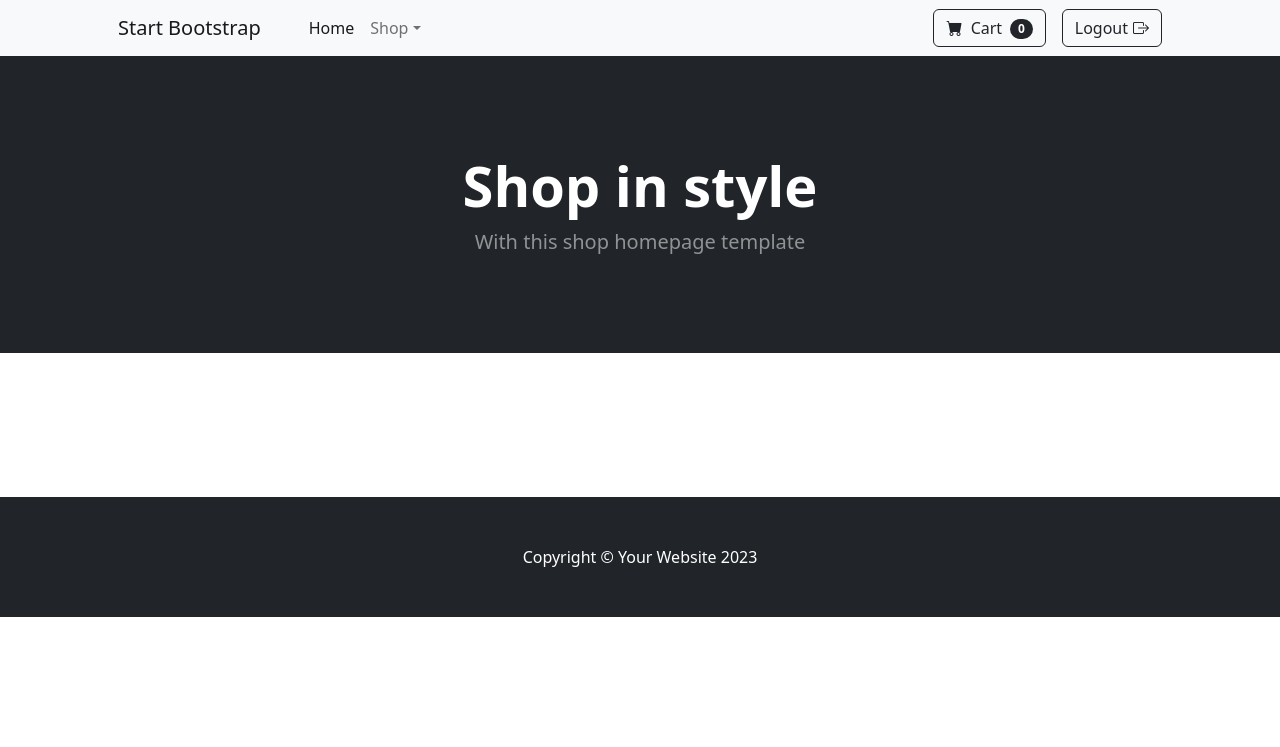
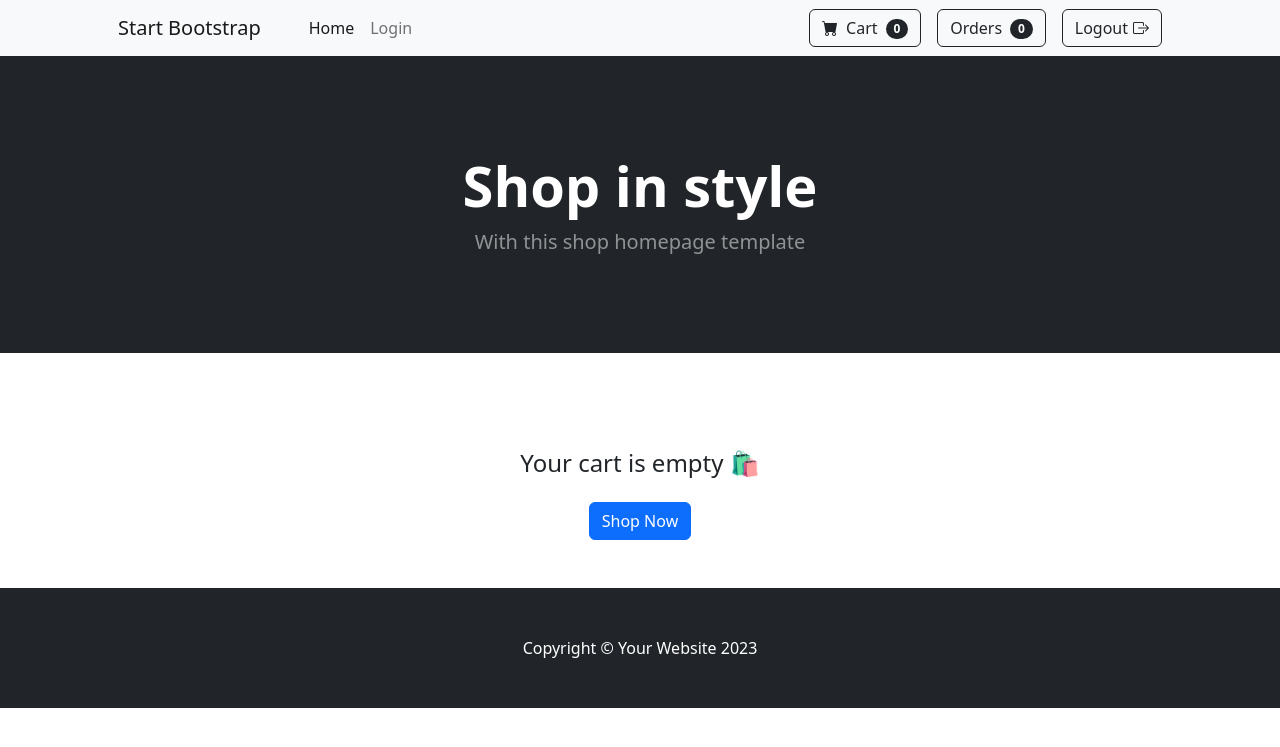
Before and after one commit to rinsasab004/Ekart, a Django app: page /cartlist in a window 1280 px wide. Shown: the top 747 px of the page. Run offline with Django 5.2, Linux system fonts and the light colour scheme; a user stored in the database is signed in; data comes from the database, SQL or seed files in the repository; both versions use the stored data as it was after the commit; some libraries are stand-ins or nearby versions.

Commit message:
modified..

```diff
--- a/ekartApp/context_processors.py
+++ b/ekartApp/context_processors.py
@@ -1,4 +1,4 @@
-from ekartApp.models import Cart
+from ekartApp.models import Cart,Order
 
 
 def cart_count(request):
@@ -7,3 +7,10 @@ def cart_count(request):
         return{'count':count}
     else:
         return{'count':0}
+
+def order_count(request):
+    if request.user.is_authenticated:
+        count=Order.objects.filter(user=request.user).count()
+        return{'OrderCount':count}
+    else:
+        return{'OrderCount':0}
--- a/ekartApp/templates/cart_list.html
+++ b/ekartApp/templates/cart_list.html
@@ -3,6 +3,8 @@
 {% block content %}
 <section class="py-5">
     <div class="container px-4 px-lg-5 mt-5">
+
+        {% if cartlist %}
         <div class="row gx-4 gx-lg-5 row-cols-2 row-cols-md-3 row-cols-xl-4 justify-content-center">
             {% for cart in cartlist %}
             <div class="col mb-5">
@@ -20,13 +22,24 @@
                     </div>
                     <!-- Product actions-->
                     <div class="card-footer p-4 pt-0 border-top-0 bg-transparent">
-                        <div class="text-center"><a class="btn btn-outline-dark mt-auto" href="">Order</a>
+                        <div class="text-center"><a class="btn btn-outline-dark mt-auto"
+                                href="{% url 'place_order' cart.id %}">Order</a>
                         </div>
                     </div>
                 </div>
             </div>
             {% endfor %}
         </div>
+
+        {% else %}
+
+        <div class="text-center mt-5">
+            <h4>Your cart is empty 🛍</h4>
+            <a href="{% url 'home_view' %}" class="btn btn-primary mt-3">Shop Now</a>
+        </div>
+
+
+        {% endif %}
     </div>
 </section>
 {% endblock %}
--- a/ekartApp/templates/index.html
+++ b/ekartApp/templates/index.html
@@ -27,22 +27,19 @@
                 aria-label="Toggle navigation"><span class="navbar-toggler-icon"></span></button>
             <div class="collapse navbar-collapse" id="navbarSupportedContent">
                 <ul class="navbar-nav me-auto mb-2 mb-lg-0 ms-lg-4">
-                    <li class="nav-item"><a class="nav-link active" aria-current="page" href="{% url 'home_view' %}">Home</a></li>
-                    <li class="nav-item dropdown">
-                        <a class="nav-link dropdown-toggle" id="navbarDropdown" href="" role="button"
-                            data-bs-toggle="dropdown" aria-expanded="false">Shop</a>
-                        <ul class="dropdown-menu" aria-labelledby="navbarDropdown">
-                            <li><a class="dropdown-item" href="#shop">All Products</a></li>
-                            <li>
-                                <hr class="dropdown-divider" />
-                            </li>
-                            <li><a class="dropdown-item" href="#!">Popular Items</a></li>
-                            <li><a class="dropdown-item" href="#!">New Arrivals</a></li>
-                        </ul>
-                    </li>
+                    <li class="nav-item"><a class="nav-link active" aria-current="page"
+                            href="{% url 'home_view' %}">Home</a></li>
+
+                    <li class="nav-item"><a class="nav-link " aria-current="page"
+                            href="{% url 'log_view' %}">Login</a></li>
+
+
+
+                </ul>
+                </li>
                 </ul>
                 <form class="d-flex">
-                    <a href="{%url 'cartlist_view' %}"   class="btn btn-outline-dark" type="submit">
+                    <a href="{%url 'cartlist_view' %}" class="btn btn-outline-dark" type="submit">
                         <i class="bi-cart-fill me-1"></i>
                         Cart
                         <span class="badge bg-dark text-white ms-1 rounded-pill">{{count}}</span>
@@ -50,8 +47,15 @@
                 </form>
 
                 <form class="d-flex ms-3">
+                    <a href="{% url 'order_view' %}" class="btn btn-outline-dark" type="submit">
+                        Orders
+                        <span class="badge bg-dark text-white ms-1 rounded-pill">{{OrderCount}}</span>
+                    </a>
+                </form>
+
+                <form class="d-flex ms-3">
                     <a href="{% url 'logout' %}" class="btn btn-outline-dark " type="submit">
-                       Logout<i class="bi bi-box-arrow-right" style="margin-left: 5px;"></i></a>
+                        Logout<i class="bi bi-box-arrow-right" style="margin-left: 5px;"></i></a>
 
                 </form>
             </div>
--- a/ekartApp/views.py
+++ b/ekartApp/views.py
@@ -1,13 +1,14 @@
 from django.shortcuts import render,redirect
 from django.views import View
 from django.views.generic import TemplateView
-from ekartApp.models import Product,Cart
+from ekartApp.models import Product,Cart,Order
 from django.contrib import messages
 from django.contrib.auth import authenticate,login,logout
 from django.contrib.auth.models import User
-from ekartApp.forms import UserRegisterForm,UserLoginForm,CartForm
+from ekartApp.forms import UserRegisterForm,UserLoginForm,CartForm,OrderForm
 from django.utils.decorators import method_decorator
 from ekartApp.authentication import login_required
+from django.core.mail import send_mail,settings
 
 # Create your views here.
 
@@ -88,3 +89,47 @@ class CartListView(View):
     def get(self,request):
         cart_list=Cart.objects.filter(user=request.user,status='in-cart')
         return render(request,'cart_list.html',{'cartlist':cart_list})
+
+class PlaceOrderView(View):
+    def get(self,request,**kwargs):
+        form=OrderForm()
+        return  render(request,'add_to_cart.html',{'form':form})
+
+    def post(self,request,**kwargs):
+        user=request.user
+        email=user.email
+        cart_instance=Cart.objects.get(id=kwargs.get("id"))
+        address=request.POST.get("address")
+        Order.objects.create(address=address,user=user,cart=cart_instance)
+        cart_instance.status="order-placed"
+        cart_instance.save()
+
+        subject = "Order Placed Successfully!"
+        message = f"""
+        Hi {user.username},
+
+        Thank you for your order! 🎉
+
+        Your order has been successfully placed.
+        Shipping Address: {address}
+
+        We will notify you when your order is shipped.
+
+        Best regards,
+        Ekart Team
+        """
+        from_email = settings.EMAIL_HOST_USER
+        recipient_list = [email]
+
+        try:
+            send_mail(subject, message, from_email, recipient_list)
+        except Exception as e:
+            print("Email sending failed:", e)
+
+        return render(request, 'order_success.html', {'user': user})
+
+
+class OrderListView(View):
+    def get(self,request):
+        orders=Order.objects.filter(user=request.user,status='order-placed')
+        return render(request,'order_placed.html',{'orders':orders})
--- a/ekartproject/urls.py
+++ b/ekartproject/urls.py
@@ -22,12 +22,14 @@ from django.conf.urls.static import static
 
 urlpatterns = [
     path('admin/', admin.site.urls),
-    path('home', views.HomeView.as_view(),name="home_view"),
+    path('', views.HomeView.as_view(),name="home_view"),
     path('product/<int:id>', views.ProductView.as_view(),name="product_view"),
     path('register', views.UserRegisterView.as_view(),name="reg_view"),
-    path('', views.UserLoginView.as_view(),name="log_view"),
+    path('login', views.UserLoginView.as_view(),name="log_view"),
     path('add/cart/<int:id>', views.AddtoCartView.as_view(),name="add_to_cart"),
     path('logout', views.LogoutView.as_view(),name="logout"),
     path('cartlist', views.CartListView.as_view(),name="cartlist_view"),
+    path('place/order/<int:id>', views.PlaceOrderView.as_view(),name="place_order"),
+    path('order', views.OrderListView.as_view(),name="order_view"),
 
 ] + static(settings.MEDIA_URL, document_root=settings.MEDIA_ROOT)
```
Also changed, not shown: ekartApp/forms.py (+9 -1 lines), ekartApp/templates/order_placed.html (added, +32 -0 lines), ekartApp/templates/order_success.html (added, +65 -0 lines), ekartproject/settings.py (+8 -1 lines), db.sqlite3.
